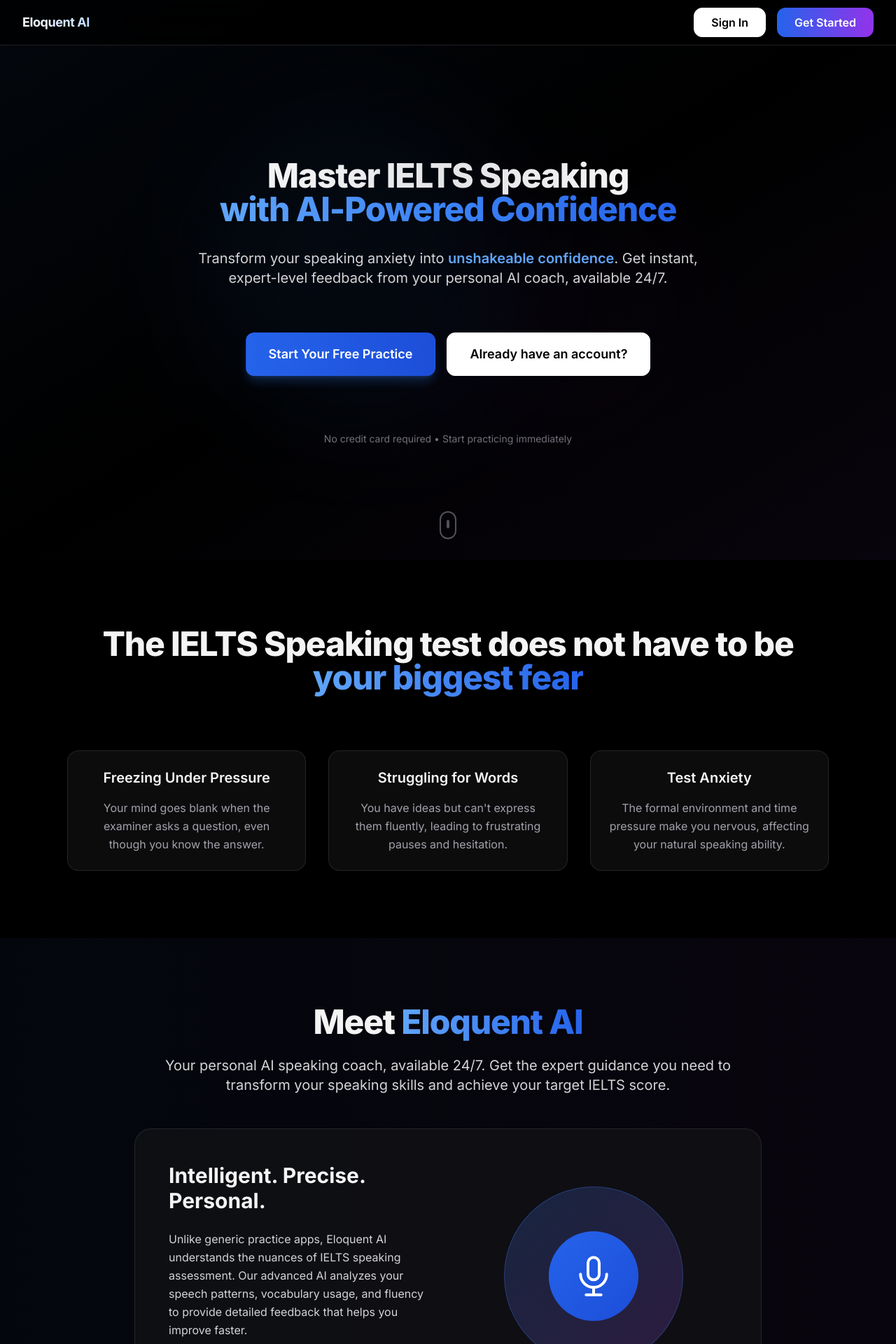
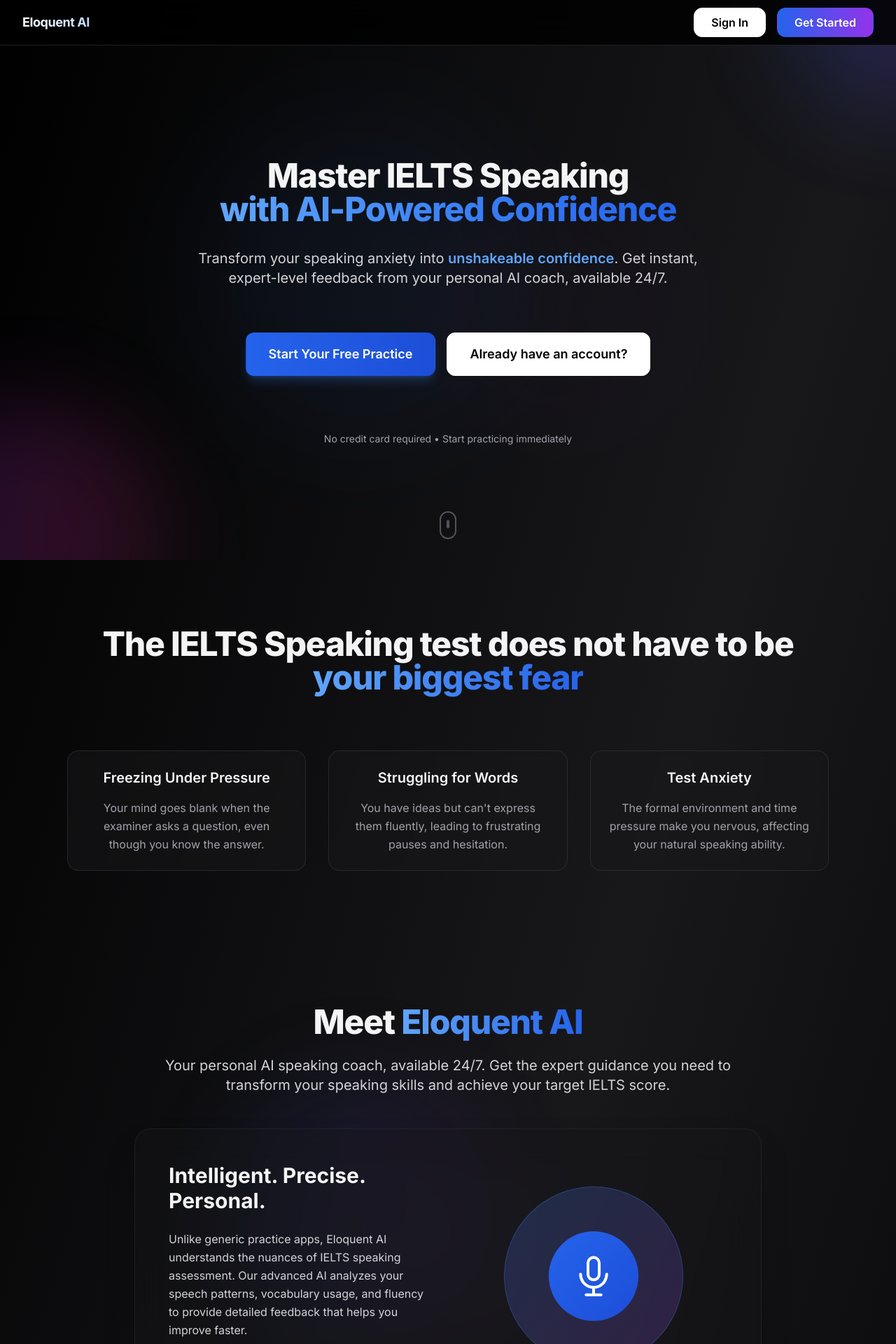
Before and after one commit to salmanajma3862/eloquent-ai, a React (Vite) app: page / in a window 1280 px wide. Shown: the top 1920 px of the page at 70% size. Built offline with nearby package versions, Linux system fonts and the light colour scheme.

Commit message:
black gradient bg on landing page instead of black

```diff
--- a/src/pages/LandingPage.tsx
+++ b/src/pages/LandingPage.tsx
@@ -67,15 +67,16 @@
     };
 
     return (
-        <div className="min-h-screen bg-black overflow-hidden">
+        <div className="min-h-screen bg-gradient-to-br from-black via-zinc-900 to-black overflow-hidden">
             {/* Navigation */}
             <Navigation variant="landing" />
 
             {/* Hero Section */}
             <section ref={heroRef} className="relative min-h-screen flex items-center justify-center pt-16">
-                {/* Animated Background */}
-                <div className="absolute inset-0 overflow-hidden">
-                    <div className="absolute inset-0 bg-gradient-to-br from-blue-500/5 via-transparent to-purple-500/5" />
+                {/* Static Background Elements */}
+                <div className="absolute inset-0 overflow-hidden pointer-events-none">
+                    <div className="absolute -top-40 -right-40 w-80 h-80 bg-gradient-to-r from-blue-600/20 to-purple-600/20 rounded-full blur-3xl" />
+                    <div className="absolute -bottom-40 -left-40 w-96 h-96 bg-gradient-to-r from-purple-600/20 to-pink-600/20 rounded-full blur-3xl" />
                     {/* Animated Sound Waves */}
                     <motion.div
                         animate={{
@@ -115,7 +116,7 @@
                             variants={fadeInUp}
                             className="text-3xl sm:text-4xl md:text-5xl font-extrabold leading-tight tracking-tight"
                         >
-                            <span className="bg-gradient-to-r from-zinc-100 via-zinc-200 to-zinc-100 bg-clip-text text-transparent">
+                            <span className="text-zinc-100">
                                 Master IELTS Speaking
                             </span>
                             <br />
@@ -156,7 +157,7 @@
 
                         <motion.div
                             variants={fadeInUp}
-                            className="pt-12 text-zinc-500"
+                            className="pt-12 text-zinc-400"
                         >
                             <p className="text-sm">No credit card required • Start practicing immediately</p>
                         </motion.div>
@@ -232,7 +233,9 @@
 
             {/* Solution Section */}
             <section ref={solutionRef} className="py-24 relative">
-                <div className="absolute inset-0 bg-gradient-to-r from-blue-500/5 to-purple-500/5" />
+                <div className="absolute inset-0 overflow-hidden pointer-events-none">
+                    <div className="absolute top-1/4 left-1/4 w-96 h-96 bg-gradient-to-r from-blue-600/10 to-purple-600/10 rounded-full blur-3xl" />
+                </div>
                 <div className="relative max-w-6xl mx-auto px-4 sm:px-6 lg:px-8">
                     <motion.div
                         initial="hidden"
@@ -255,7 +258,7 @@
 
                         <motion.div
                             variants={scaleIn}
-                            className="bg-zinc-900/50 backdrop-blur-sm rounded-3xl border border-zinc-700/50 p-8 md:p-12 max-w-4xl mx-auto hover:bg-zinc-900/70 hover:border-zinc-600/50 transition-all duration-500"
+                            className="bg-zinc-900/40 backdrop-blur-xl rounded-3xl border border-zinc-700/30 shadow-2xl p-8 md:p-12 max-w-4xl mx-auto hover:border-zinc-600/50 transition-all duration-500"
                         >
                             <div className="grid md:grid-cols-2 gap-8 items-center">
                                 <div className="space-y-6 text-left">
@@ -366,7 +369,7 @@
                                     variants={cardVariants}
                                     transition={{ delay: index * 0.2 }}
                                     whileHover={{ scale: 1.05, y: -10 }}
-                                    className="bg-zinc-900/50 backdrop-blur-sm rounded-2xl border border-zinc-700/50 p-8 text-center hover:border-blue-500/50 transition-all duration-300 group"
+                                    className="bg-zinc-900/40 backdrop-blur-xl rounded-2xl border border-zinc-700/30 shadow-xl p-8 text-center hover:border-blue-500/50 transition-all duration-300 group"
                                 >
                                     <div className="w-16 h-16 bg-blue-600 rounded-2xl flex items-center justify-center mx-auto mb-6 text-white group-hover:bg-blue-500 transition-colors duration-300">
                                         {feature.icon}
@@ -382,7 +385,9 @@
 
             {/* Social Proof Section */}
             <section ref={socialProofRef} className="py-24 relative">
-                <div className="absolute inset-0 bg-gradient-to-br from-purple-500/5 via-transparent to-blue-500/5" />
+                <div className="absolute inset-0 overflow-hidden pointer-events-none">
+                    <div className="absolute bottom-1/4 right-1/4 w-80 h-80 bg-gradient-to-r from-purple-600/10 to-pink-600/10 rounded-full blur-3xl" />
+                </div>
                 <div className="relative max-w-6xl mx-auto px-4 sm:px-6 lg:px-8">
                     <motion.div
                         initial="hidden"
@@ -424,7 +429,7 @@
                                     key={index}
                                     variants={cardVariants}
                                     transition={{ delay: index * 0.2 }}
-                                    className="bg-zinc-900/50 backdrop-blur-sm rounded-2xl border border-zinc-700/50 p-6 sm:p-8 relative hover:bg-zinc-900/70 hover:border-zinc-600/50 transition-all duration-300 group"
+                                    className="bg-zinc-900/40 backdrop-blur-xl rounded-2xl border border-zinc-700/30 shadow-xl p-6 sm:p-8 relative hover:border-zinc-600/50 transition-all duration-300 group"
                                 >
                                     <div className="absolute top-4 right-4 sm:top-6 sm:right-6">
                                         <div className="bg-gradient-to-r from-blue-600 to-blue-700 text-white px-2 py-0.5 sm:px-2.5 sm:py-1 rounded-lg text-xs font-semibold shadow-lg shadow-blue-500/25 border border-blue-500/20 group-hover:shadow-blue-500/40 group-hover:scale-105 transition-all duration-300">
@@ -454,7 +459,9 @@
 
             {/* Final CTA Section */}
             <section ref={finalCtaRef} className="py-24 relative">
-                <div className="absolute inset-0 bg-gradient-to-br from-blue-500/5 via-transparent to-purple-500/5" />
+                <div className="absolute inset-0 overflow-hidden pointer-events-none">
+                    <div className="absolute top-1/2 left-1/2 transform -translate-x-1/2 -translate-y-1/2 w-96 h-96 bg-gradient-to-r from-blue-600/10 to-purple-600/10 rounded-full blur-3xl" />
+                </div>
                 <div className="relative max-w-4xl mx-auto px-4 sm:px-6 lg:px-8 text-center">
                     <motion.div
                         initial="hidden"
```
